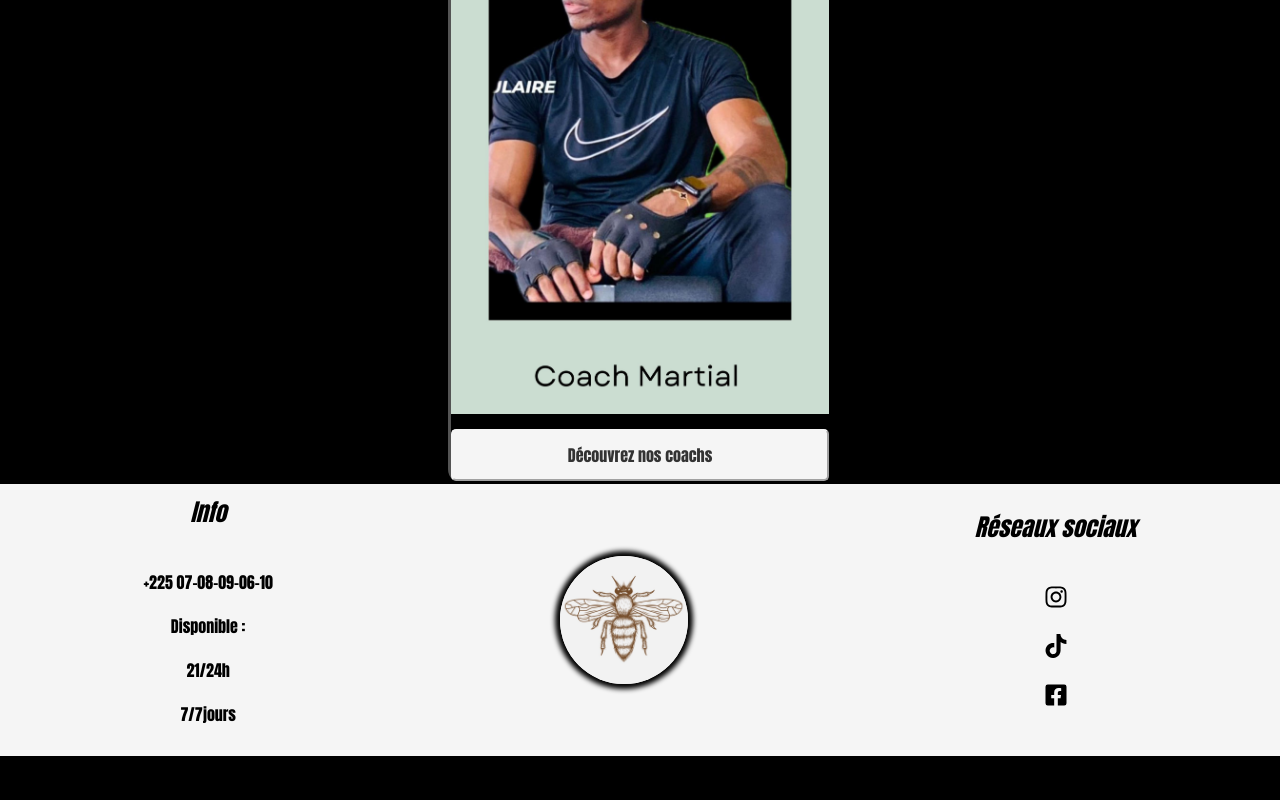
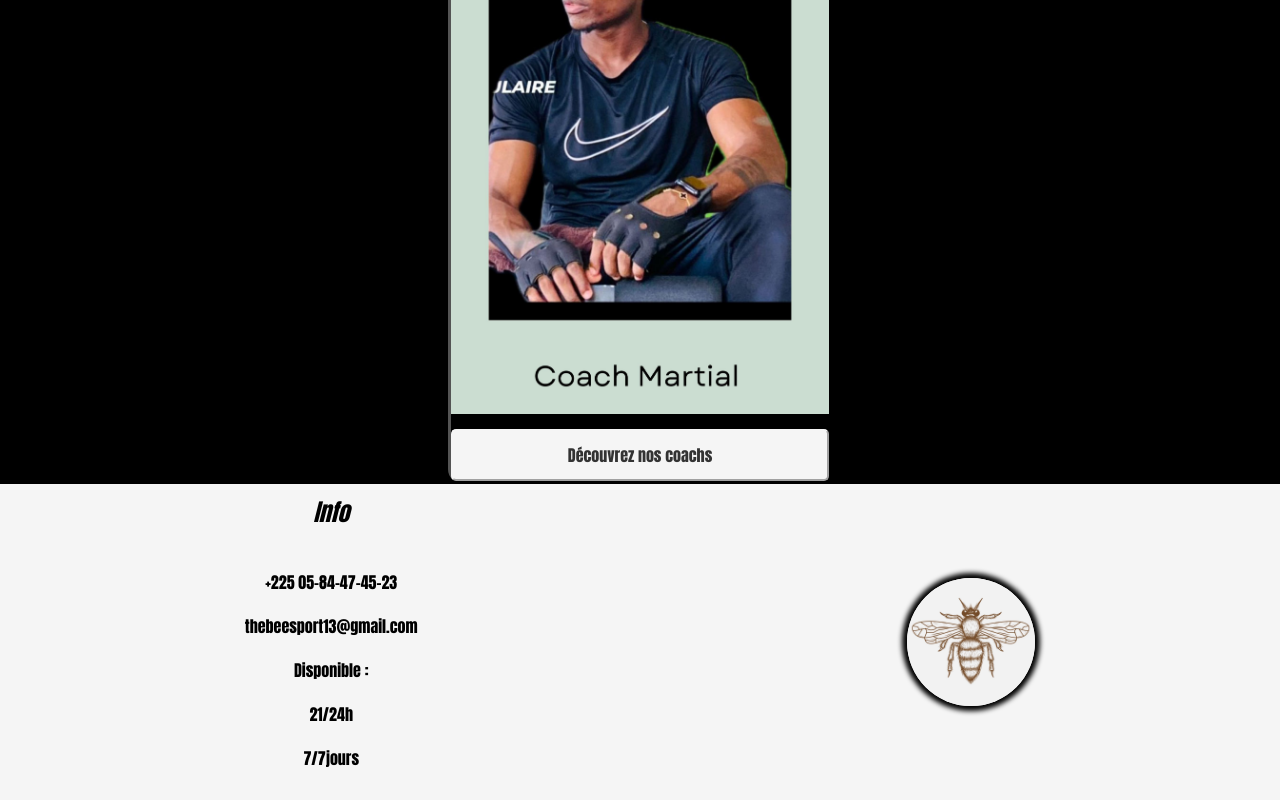
Before and after one commit to AKEKOFranck/Beesport, a React (Vite) app: page / in a window 1280 px wide. Shown: the part 6808-7608 px from the top of the page. Before the commit the page ends 7564 px from the top, so only its background shows below. Built offline with nearby package versions, Linux system fonts and the light colour scheme.

Commit message:
first prod

```diff
--- a/package.json
+++ b/package.json
@@ -10,6 +10,7 @@
     "preview": "vite preview"
   },
   "dependencies": {
+    "firebase": "^12.0.0",
     "react": "^19.1.0",
     "react-dom": "^19.1.0",
     "react-icons": "^5.5.0",
--- a/src/components/Footer.jsx
+++ b/src/components/Footer.jsx
@@ -11,17 +11,14 @@ import logo from '../assets/logo sport.jpg';
 export default function Footer() {
 
     const infoData =  [
-            "+225 07-08-09-06-10",
+            "+225 05-84-47-45-23",
+            "thebeesport13@gmail.com",
             "Disponible :",
             "21/24h",
             "7/7jours",
         ];
 
-    const socialData = [
-        <FaInstagram className='foot_icons' />,
-        <SiTiktok  className='foot_icons' />,
-        <FaFacebookSquare  className='foot_icons'/>,
-    ];
+
     return(
         <footer>
            <div className='fot_content'>
@@ -39,16 +36,7 @@ export default function Footer() {
             <img className='foot_img' src={logo} alt='poste'></img>
 
 
-             <div className='fot_content'>
-            <h3 className='foot_title'>Réseaux sociaux</h3>
-            <h5 className='foot_text'>
-               <ul className='foot_list1'>
-                 {socialData.map((item, idx) => (
-                     <li className='foot_list2' key={idx}>{item}</li>
-                ))}
-               </ul>
-            </h5>
-           </div>
+
         </footer>
     )
 }
```
Also changed, not shown: src/components/Layout.jsx (line endings or trailing spaces), 1 other file (tests, documents, lock files or other folders).
